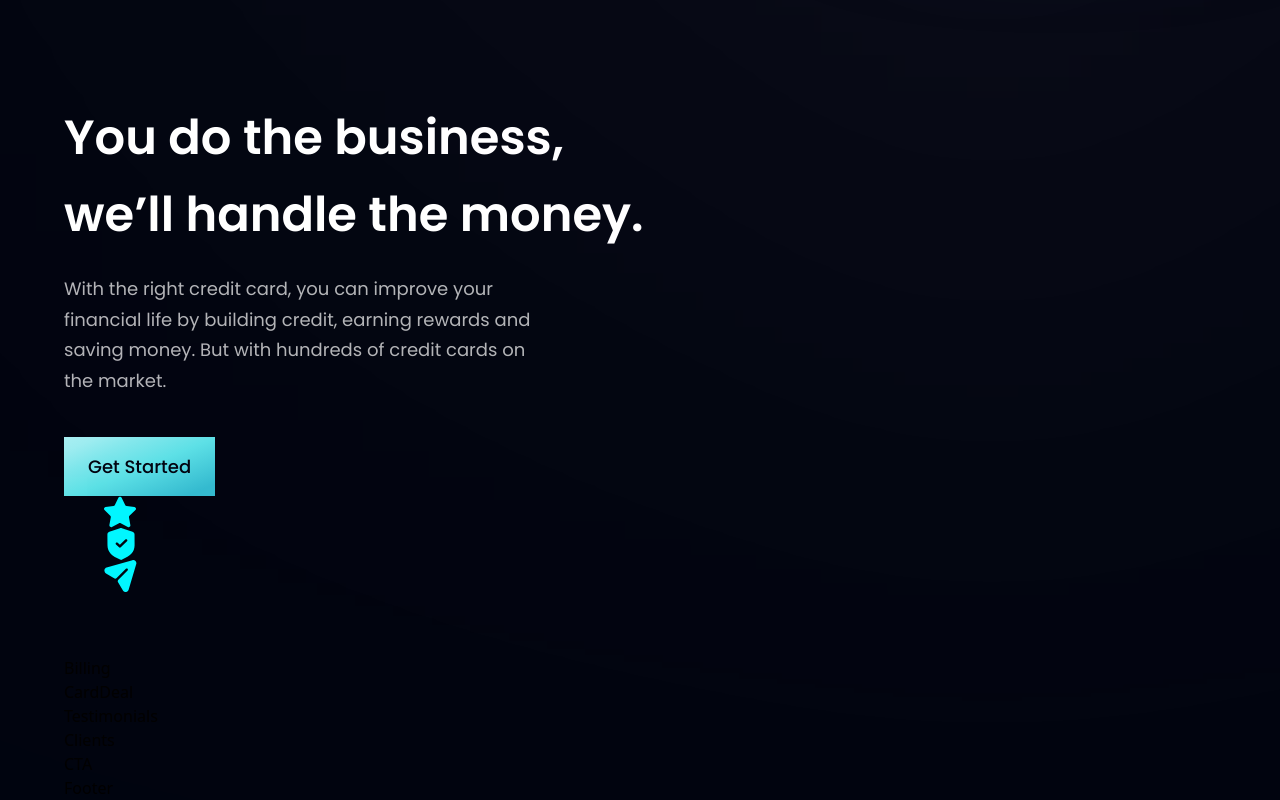
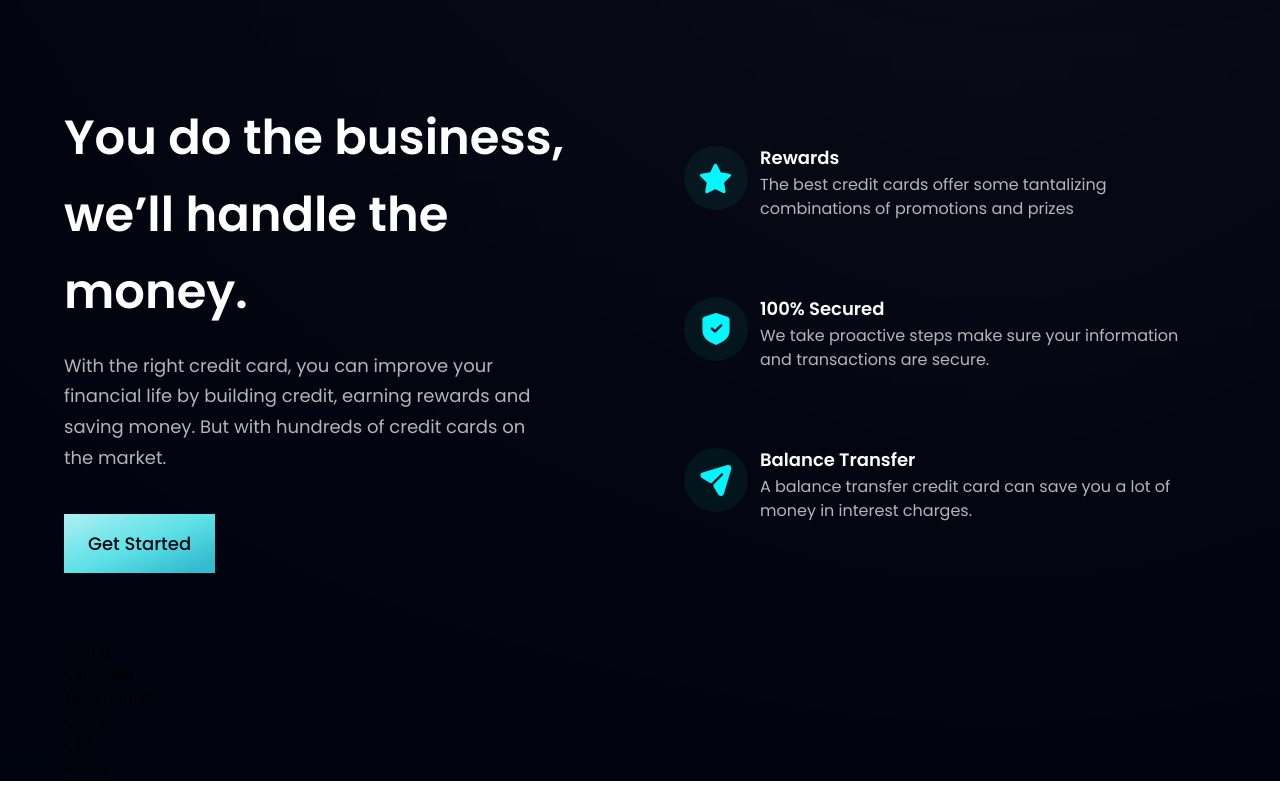
Before and after one commit to rva-mike/bank-modern-app, a React (Vite) app: page / in a window 1280 px wide. Shown: the part 899-1699 px from the top of the page. Built offline with nearby package versions, Linux system fonts and the light colour scheme.

Commit message:
Business component complete, feature cards creation and styling

```diff
--- a/src/components/Business.jsx
+++ b/src/components/Business.jsx
@@ -3,9 +3,17 @@ import styles, { layout } from '../style';
 import Button from './Button'
 
 const FeatureCard = ({ icon, title, content, index }) => (
-  <div>
-    <div>
-      <img src={icon} alt='icon' />
+  <div className={`flex flex-row p-6 rounded-[20px] ${index !== features.length - 1 ? 'mb-6' : 'mb-0'} feature-card`}>
+    <div className={`w-[64px] h-[64px] rounded-full ${styles.flexCenter} bg-dimBlue`}>
+      <img src={icon} alt='icon' className='w-[50%] h-[50%] object-contain' />
+    </div>
+    <div className='flex-1 flex flex-col ml-3'>
+      <h4 className='font-poppins font-semibold text-white text-[18px] leading-[23px] mb-1'>
+        {title}
+      </h4>
+      <p className='font-poppins font-normal text-dimWhite text-[16px] leading-[24px] mb-1'>
+        {content}
+      </p>
     </div>
   </div>
 )
@@ -14,19 +22,20 @@ const Business = () => {
   return (
     <section id='features' className={layout.section}>
       <div className={layout.sectionInfo}>
-        <h2 className={styles.heading2}>You do the business, <br className='sm:block hidden'/>we’ll handle the money.</h2>
+        <h2 className={styles.heading2}>You do the business, <br className='sm:block hidden' />we’ll handle the money.</h2>
         <p className={`${styles.paragraph} max-w-[470px] mt-5`}>With the right credit card, you can improve your financial life by building credit, earning rewards and saving money. But with hundreds of credit cards on the market.</p>
 
         <Button styles="mt-10" />
+      </div>
 
-        <div className={`${layout.sectionImg} flex-col`}>
-          {features.map((feature, index) => (
-            <FeatureCard key={feature.id} {...feature} index={index}/>
-          ))}
-
-        </div>
+      <div className={`${layout.sectionImg} flex-col`}>
+        {features.map((feature, index) => (
+          <FeatureCard key={feature.id} {...feature} index={index} />
+        ))}
 
       </div>
+
+
 
     </section>
   )
```
